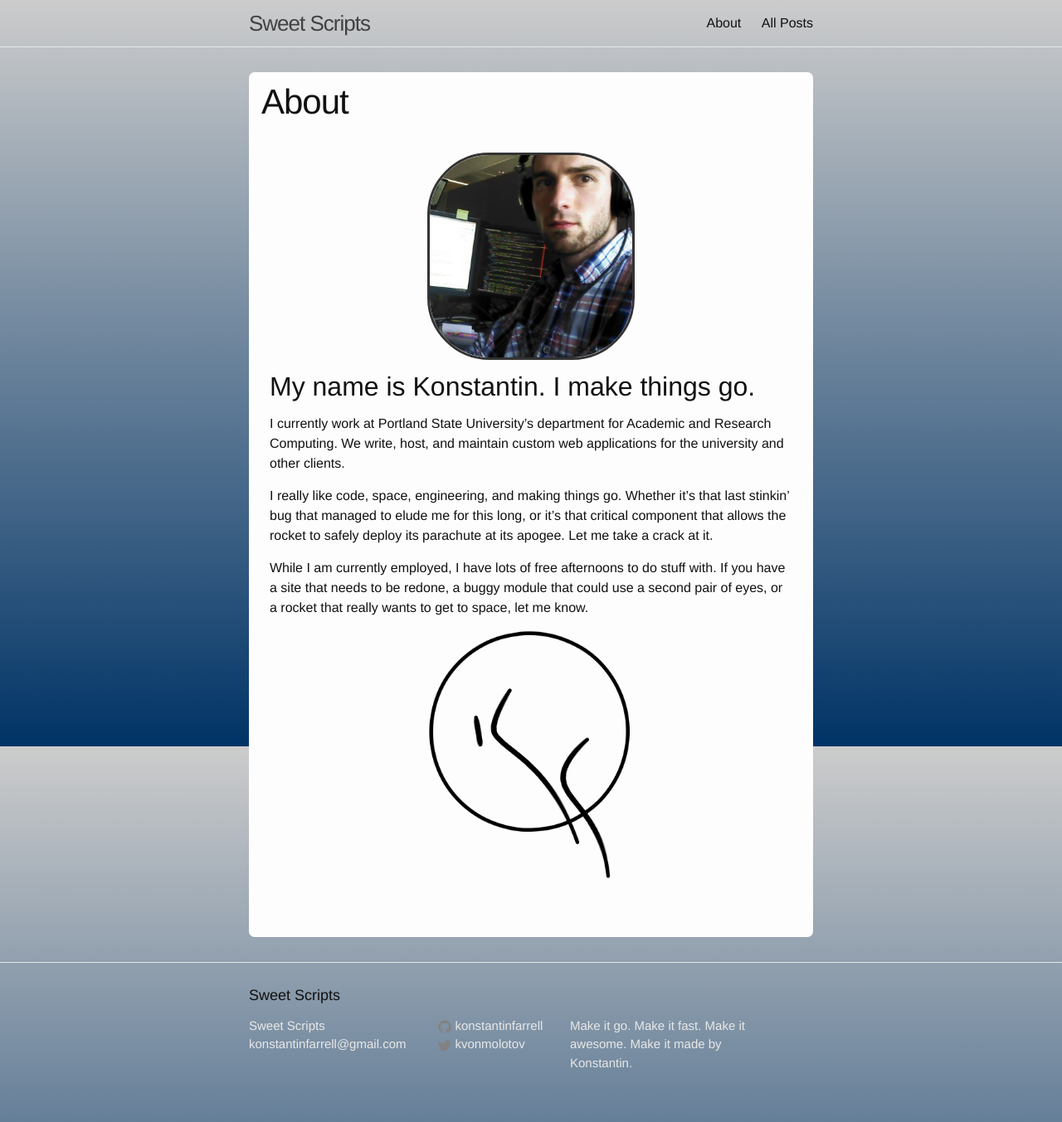
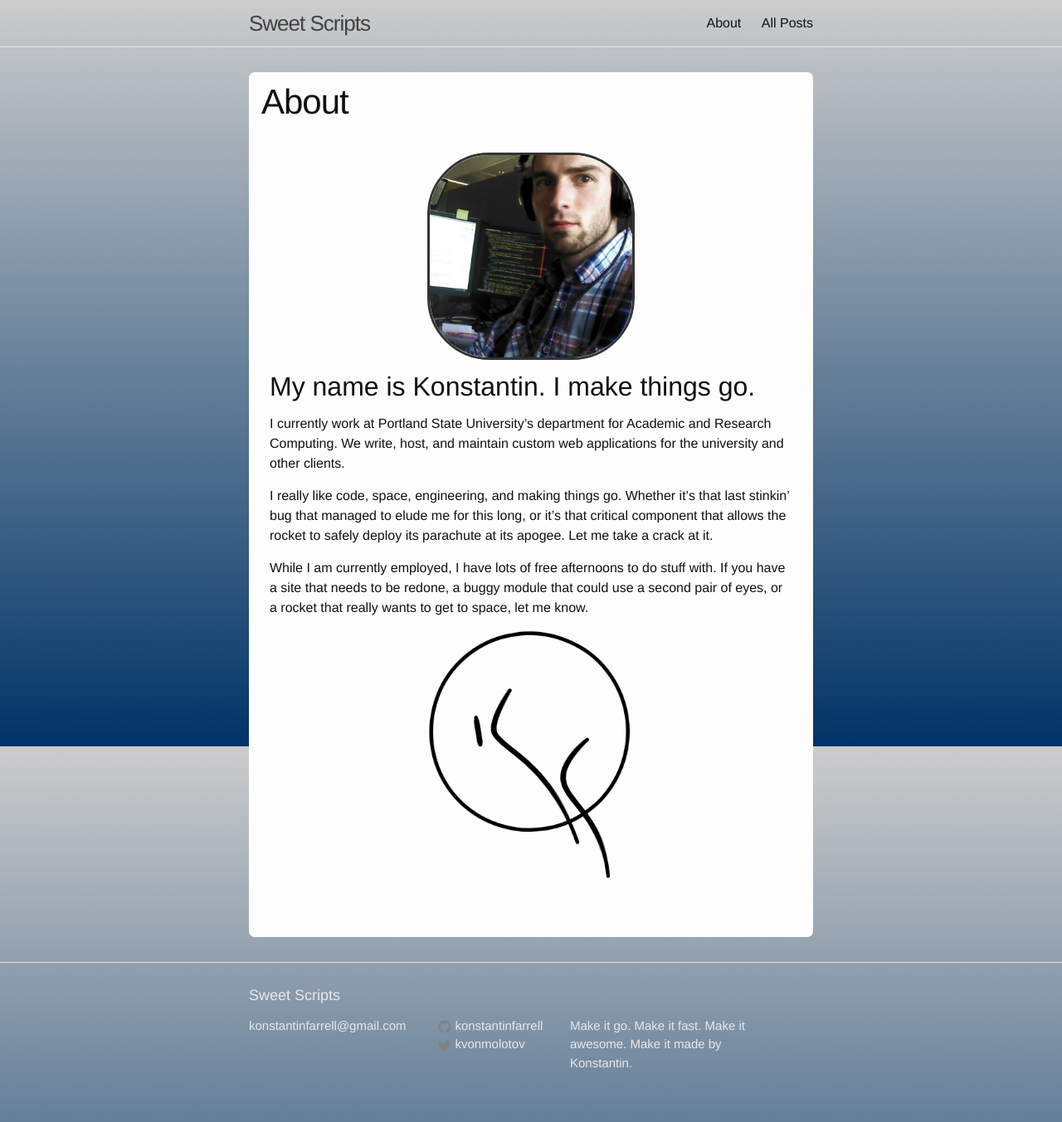
Before and after one commit to plosive/konstantinfarrell.github.io, a Jekyll site: the page built from about.md, in a window 1280 px wide. Shown: the whole page at 83% size. Built offline with Jekyll 4.4.1, drawn with Linux system fonts in a browser that asks for light colours.

Commit message:
Update colors in list page

```diff
--- a/_includes/footer.html
+++ b/_includes/footer.html
@@ -7,7 +7,6 @@
     <div class="footer-col-wrapper">
       <div class="footer-col  footer-col-1">
         <ul class="contact-list">
-          <li>{{ site.title }}</li>
           <li><a href="mailto:{{ site.email }}">{{ site.email }}</a></li>
         </ul>
       </div>
--- a/_sass/_layout.scss
+++ b/_sass/_layout.scss
@@ -118,6 +118,7 @@
 .footer-heading {
     font-size: 18px;
     margin-bottom: $spacing-unit / 2;
+    color: $grey-color-light;
 }
 
 .contact-list,
```
